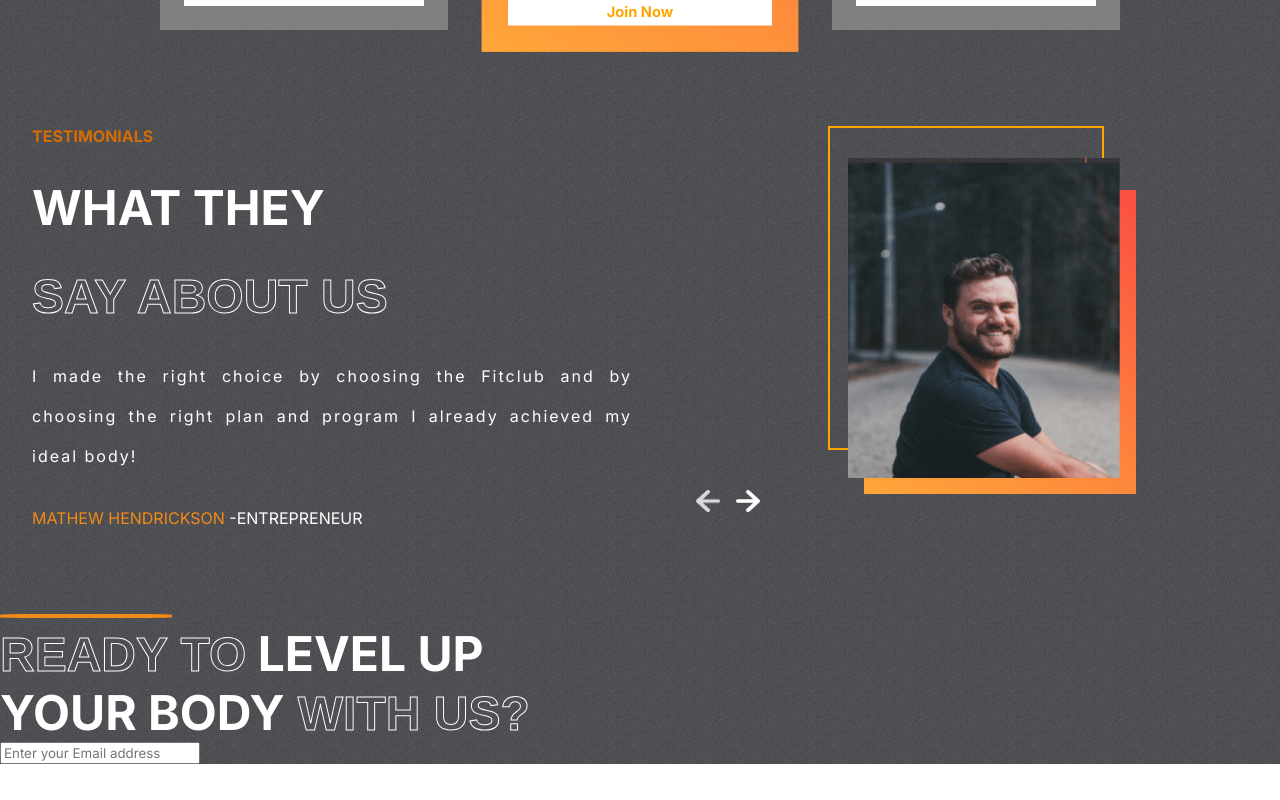
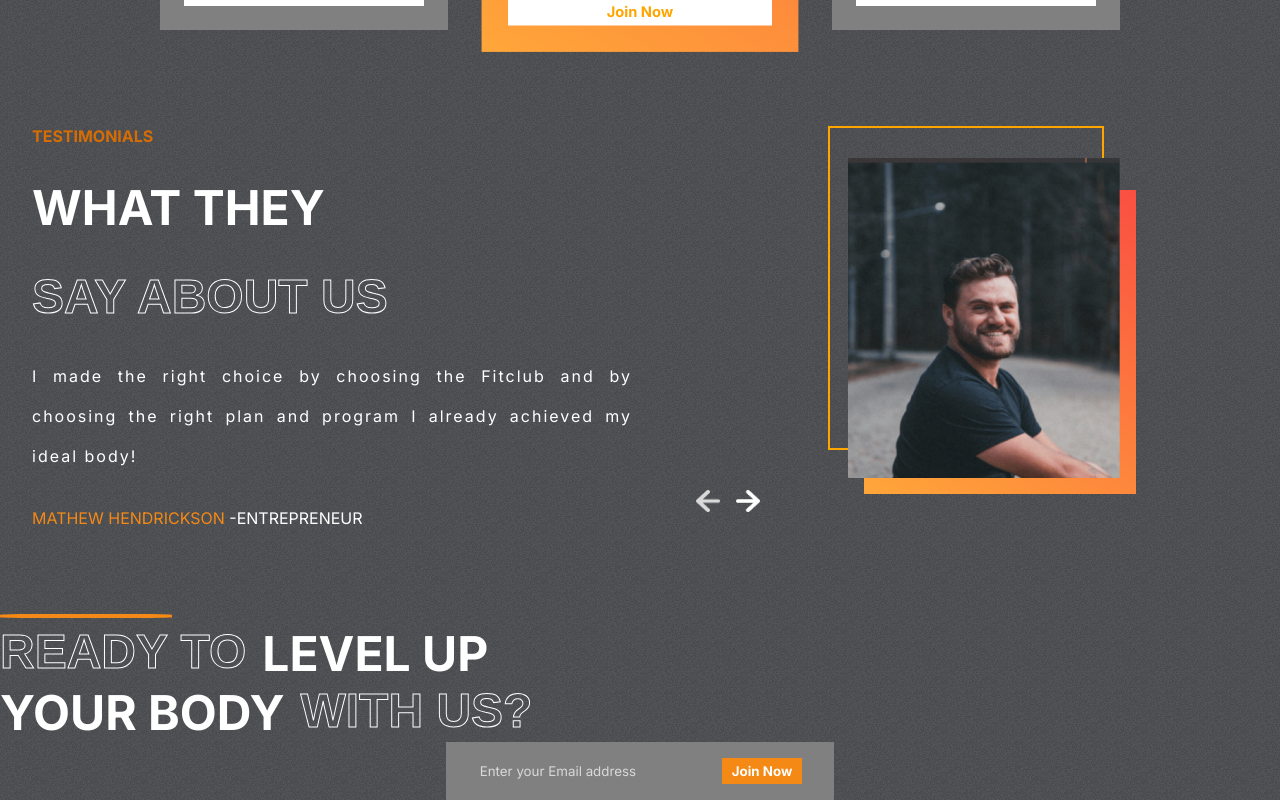
Before and after one commit to Sisanda0/Sisanda0, a React (Create React App) app in the folder Downloads/FitClub-Starter-d82a075a4e478e1ece2ecbc6aae57d7eeb496dbf/: page / in a window 1280 px wide. Shown: the part 2468-3268 px from the top of the page. Before the commit the page ends 3232 px from the top, so only its background shows below. Built offline with nearby package versions, Linux system fonts and the light colour scheme.

Commit message:
Done with Join

```diff
--- a/Downloads/FitClub-Starter-d82a075a4e478e1ece2ecbc6aae57d7eeb496dbf/src/components/Join/Join.css
+++ b/Downloads/FitClub-Starter-d82a075a4e478e1ece2ecbc6aae57d7eeb496dbf/src/components/Join/Join.css
@@ -19,3 +19,38 @@
     border-radius: 20%;
     margin: -10px 0;
 }
+
+.left-j>div{
+    display:flex;
+    gap:1rem;
+}
+
+.right-j{
+    display:flex;
+    justify-content: center;
+    align-items: flex-end;
+}
+
+.email-container{
+    display: flex;
+    gap: 3rem;
+    background-color: grey;
+    padding: 1rem 2rem;
+}
+
+.email-container>input{
+    background-color: transparent;
+    border:none;
+    outline:none;
+    color:var(--lightgrayz);
+
+}
+
+::placeholder{
+    color: var(--lightgray);
+}
+
+.btn-j{
+    background-color: var(--orange);
+    color:white;
+}
--- a/Downloads/FitClub-Starter-d82a075a4e478e1ece2ecbc6aae57d7eeb496dbf/src/components/Join/Join.jsx
+++ b/Downloads/FitClub-Starter-d82a075a4e478e1ece2ecbc6aae57d7eeb496dbf/src/components/Join/Join.jsx
@@ -1,6 +1,25 @@
-import React from 'react'
-import './Join.css'
+import React, {useRef} from 'react';
+import './Join.css';
+import emailjs from '@emailjs/browser'
 const Join =()=>{
+    const form = useRef()
+
+    const sendEmail = (e) => {
+        e.preventDefault();
+
+        emailjs
+          .sendForm('YOUR_SERVICE_ID', 'YOUR_TEMPLATE_ID', form.current, {
+            publicKey: 'YOUR_PUBLIC_KEY',
+          })
+          .then(
+            () => {
+              console.log('SUCCESS!');
+            },
+            (error) => {
+              console.log('FAILED...', error.text);
+            },
+          );
+      };
     return (
 
         <div className="Join" id = "join-us">
@@ -8,17 +27,18 @@
                 <hr />
                 <div>
                     <span className="stroke-text">READY TO</span>
-                    <span> LEVEL UP</span>
+                    <span>LEVEL UP</span>
                 </div>
                 <div>
                     <span>YOUR BODY</span>
-                    <span className="stroke-text"> WITH US?</span>
+                    <span className="stroke-text">WITH US?</span>
                 </div>
             </div>
             <div className="right-j">
 
-                <form action="" className="email-container">
+                <form ref={form} className="email-container" onSubmit ={sendEmail}>
                     <input type="email" name="user_email" placeholder="Enter your Email address"/>
+                    <button className="btn btn-j">Join Now</button>
                 </form>
             </div>
         </div>
```
